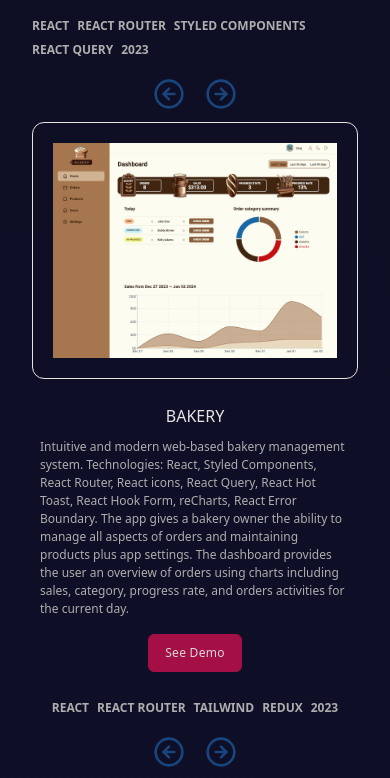
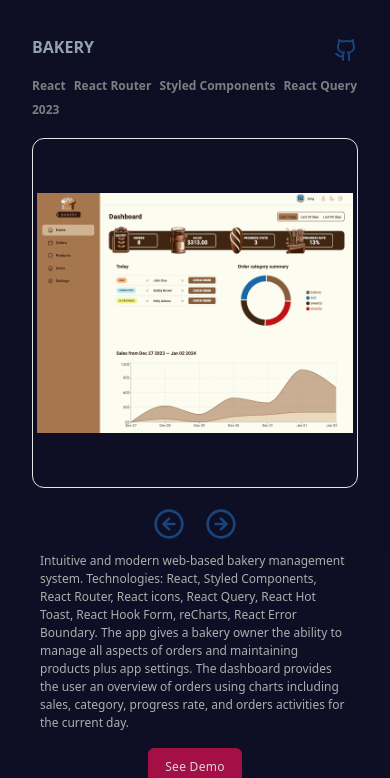
Before and after one commit to gregsypek/portfolio_v4, a React (Vite) app: page / in a window 390 px wide. Shown: the part 2106-2884 px from the top of the page. Built offline with nearby package versions, Linux system fonts and the light colour scheme.

Commit message:
creating projects  section part3 (styling)

```diff
--- a/src/components/Project.jsx
+++ b/src/components/Project.jsx
@@ -1,28 +1,92 @@
+import { useCallback, useEffect, useState } from "react";
 import Button from "../components/Button";
-import { LuArrowLeftCircle } from "react-icons/lu";
+import { LuArrowLeftCircle, LuGithub } from "react-icons/lu";
 import { LuArrowRightCircle } from "react-icons/lu";
 
 function Project({ project }) {
 	const { title, images, desc, tags, live, github } = project;
+
+	const [currentImageIndex, setCurrentImageIndex] = useState(0);
+
+	const handleNext = useCallback(() => {
+		setCurrentImageIndex((prevIndex) => (prevIndex + 1) % images.length);
+	}, [images.length]);
+
+	const handlePrev = useCallback(() => {
+		setCurrentImageIndex(
+			(prevIndex) => (prevIndex - 1 + images.length) % images.length
+		);
+	}, [images.length]);
+
+	const isSingleImage = images.length <= 1;
+
+	const handleKeyDown = useCallback(
+		(event) => {
+			if (event.key === "ArrowLeft") {
+				handlePrev();
+			} else if (event.key === "ArrowRight") {
+				handleNext();
+			}
+		},
+		[handleNext, handlePrev]
+	);
+
+	useEffect(() => {
+		window.addEventListener("keydown", handleKeyDown);
+
+		return () => {
+			window.removeEventListener("keydown", handleKeyDown);
+		};
+	}, [handleKeyDown]);
+
 	console.log("🚀 ~ Project ~ project:", project);
 	console.log("🚀 ~ Project ~ title:", title);
 	return (
 		<>
 			<div className="flex flex-col  lg:flex-row lg:justify-between ">
-				<ul className="my-5 md:my-10 lg:my-20 flex gap-2 md:gap-3 text-xs md:text-lg font-bold  text-gray uppercase flex-wrap mx-auto lg:mx-0">
+				<div className="flex justify-between lg:hidden my-2 ">
+					<h4 className="text-base md:text-xl text-blue-grey uppercase  lg:mx-0 font-bold">
+						{title}
+					</h4>
+					<a href={`${github}`} target="_blank" rel="noreferrer">
+						<span>
+							<LuGithub size={24} stroke="#18457C" />
+						</span>
+					</a>
+				</div>
+				<ul className="my-2 md:my-5 lg:my-10 flex gap-2 lg:gap-3 text-xs md:text-base lg:text-lg font-bold  text-dark-grey  flex-wrap  lg:mx-0">
 					{tags.length > 0 ? tags.map((tag) => <li key={tag}>{tag}</li>) : null}
 				</ul>
-				<div className="flex gap-5 my-auto mx-auto lg:mx-0">
-					<LuArrowLeftCircle size={32} stroke="#18457C" />
-					<LuArrowRightCircle size={32} stroke="#18457C" />
+				<div className="lg:flex gap-5 my-auto mx-auto lg:mx-0 hidden ">
+					<Button onClick={handleNext}>
+						<LuArrowLeftCircle size={32} stroke="#18457C" />
+					</Button>
+					<Button onClick={handlePrev} disabled={isSingleImage}>
+						<LuArrowRightCircle size={32} stroke="#18457C" />
+					</Button>
 				</div>
 			</div>
-			<div className=" mt-3 md:mt-10 lg:mt-0 flex  flex-col lg:grid flex-1 lg:grid-cols-[1fr_2fr]  gap-5 md:gap-10  ">
-				<div className="flex flex-col items-center lg:items-start gap-4 md:gap-10 py-2 md:py-10 px-2 md:px-8  border-tertiary-blue rounded-lg justify-between order-2 lg:order-none">
-					<div className="flex-1 flex flex-col gap-3 md:gap-10 ">
-						<h4 className="text-base md:text-xl text-white uppercase mx-auto lg:mx-0">
-							{title}
-						</h4>
+			<div className=" mt-3 md:mt-5 lg:mt-0 flex flex-col lg:grid flex-1 lg:grid-cols-[1fr_2fr]  gap-5 md:gap-5 b ">
+				<div className="flex flex-col items-center lg:items-start gap-4 md:gap-5 lg:gap-10 md:py-5 lg:py-10 px-2 lg:px-8  border-tertiary-blue rounded-lg justify-between order-2 lg:order-none">
+					<div className="flex-1 flex flex-col gap-3 lg:gap-10 relative">
+						<div className="lg:flex justify-between hidden">
+							<h4 className="text-base md:text-xl text-light-grey uppercase mx-auto lg:mx-0 font-bold">
+								{title}
+							</h4>
+							<a href={`${github}`} target="_blank" rel="noreferrer">
+								<span>
+									<LuGithub size={32} stroke="#18457C" />
+								</span>
+							</a>
+						</div>
+						<div className="flex gap-5 my-auto mx-auto lg:mx-0 lg:hidden">
+							<Button onClick={handleNext}>
+								<LuArrowLeftCircle size={32} stroke="#18457C" />
+							</Button>
+							<Button onClick={handlePrev} disabled={isSingleImage}>
+								<LuArrowRightCircle size={32} stroke="#18457C" />
+							</Button>
+						</div>
 						<p className="text-gray text-xs md:text-base leading-normal">
 							{desc}
 						</p>
@@ -33,11 +97,11 @@ function Project({ project }) {
 						</Button>
 					</div>
 				</div>
-				<div className="border border-pink-gray rounded-xl p-5 md:p-10 order-1 lg:order-none ">
+				<div className="border border-pink-gray rounded-xl p-1 md:p-5 order-1 lg:order-none h-[350px] sm:h-[450px] lg:h-[550px] ">
 					<img
-						className="w-full h-full object-contain"
-						src={images[0]}
-						alt="project screen"
+						className="w-full hover:cursor-pointer h-full object-contain hover:scale-y-105 hover:scale-x-105 rounded-xl hover:rounded-xl transition-all  duration-350"
+						src={images[currentImageIndex]}
+						alt="project screen "
 					/>
 				</div>
 			</div>
--- a/src/sections/Hero.jsx
+++ b/src/sections/Hero.jsx
@@ -67,7 +67,7 @@ const Hero = () => {
 				</div>
 			</div>
 			<div
-				className=" absolute  top-0 lg:top-18 tiny:translate-x-52 sm:translate-x-48 md:translate-x-48  xl:translate-x-0 translate-x-32
+				className=" absolute top-0 lg:top-18 tiny:translate-x-52 sm:translate-x-48 md:translate-x-48 xl:translate-x-0 translate-x-32
 			   min-h-screen xl: -right-20   "
 			>
 				<img
@@ -75,7 +75,8 @@ const Hero = () => {
 					alt="Grzegorz"
 					width={820}
 					height={1000}
-					className=" object-cover  relative  z-10  h-full mask-gradient-30"
+					className=" object-cover relative z-10 md:h-full mask-gradient-30"
+					loading="lazy"
 				/>
 			</div>
 			<div
--- a/src/sections/Projects.jsx
+++ b/src/sections/Projects.jsx
@@ -3,9 +3,14 @@ import Project from "../components/Project";
 const Projects = () => {
 	return (
 		<div className="max-container h-full flex flex-col relative z-20">
-			<h1 className="section-header mx-auto lg:mx-0">My Websites & Apps</h1>
-			{projects.map((project) => (
-				<Project key={project.id} project={project} />
+			<h1 className="section-header mx-auto lg:mx-0 mb-8">
+				My Websites & Apps
+			</h1>
+			{projects.map((project, index) => (
+				<>
+					<Project key={project.id} project={project} />
+					{index != projects.length - 1 && <hr className="my-8 lg:my-16" />}
+				</>
 			))}
 		</div>
 	);
```
